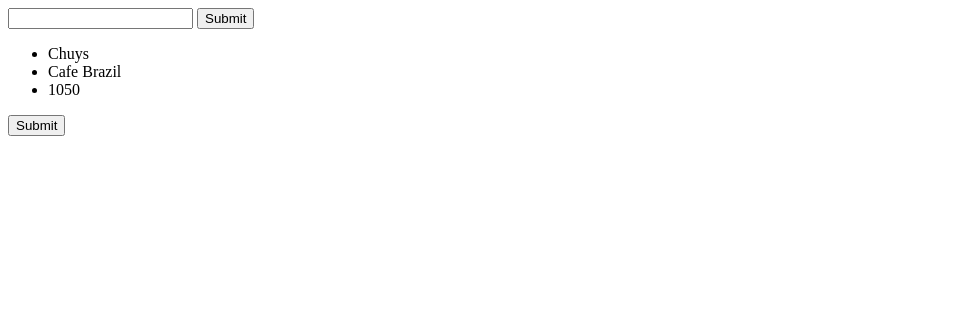
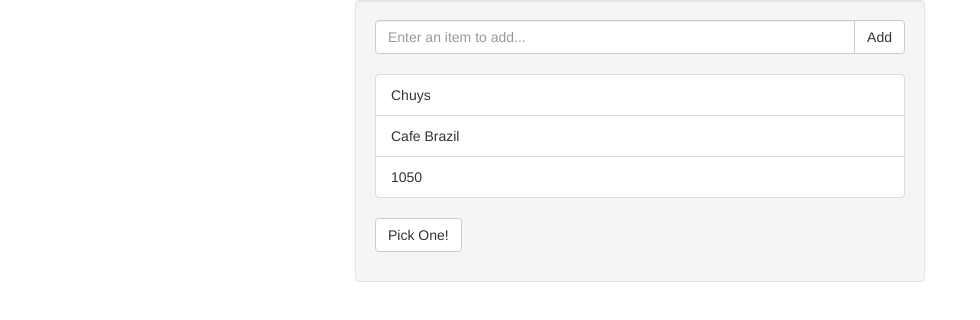
Before and after one commit to jmdarling/Votr, a website: page index.html in a window 1280 px wide. Shown: the whole page, without its empty margins (0-980 px from the left). Drawn offline with nearby package versions, Linux system fonts and the light colour scheme.

Commit message:
Adds basic styling because why not?

```diff
--- a/index.html
+++ b/index.html
@@ -3,25 +3,35 @@
 <head>
     <meta charset="UTF-8">
     <title>Votr</title>
+    <link rel="stylesheet" href="https://maxcdn.bootstrapcdn.com/bootstrap/3.3.5/css/bootstrap.min.css">
+    <link rel="stylesheet" href="votr.css">
     <script src="./bower_components/angular/angular.min.js"></script>
     <script src="votr.js"></script>
 </head>
 <body>
-<div ng-controller="VotrController as votr">
-    <form ng-submit="votr.addListItem()">
-        <input type="text" ng-model="votr.listItemText"/>
-        <input type="submit"/>
-    </form>
+<div class="container" ng-controller="VotrController as votr">
 
-    <ul>
-        <li ng-repeat="listItem in votr.listItems track by $index">{{listItem}}</li>
-    </ul>
+    <div class="col-xs-6 col-xs-offset-3 well">
+        <form class="add-item-form" ng-submit="votr.addListItem()">
+            <div class="input-group">
+                <input class="form-control" type="text" placeholder="Enter an item to add..." ng-model="votr.listItemText"/>
+                <span class="input-group-btn">
+                    <input class="btn btn-default" type="submit" value="Add"/>
+                </span>
+            </div>
+        </form>
 
-    <form ng-submit="votr.pickItem()">
-        <input type="submit">
-    </form>
+        <ul class="list-group">
+            <li class="list-group-item" ng-repeat="listItem in votr.listItems track by $index">{{listItem}}</li>
+        </ul>
 
-    <p>{{ votr.selectedItem }}</p>
+        <form ng-submit="votr.pickItem()">
+            <input class="btn btn-default" type="submit" value="Pick One!">
+        </form>
+
+        <!-- TODO: Highlight the row instead of showing the text. -->
+        <p>{{ votr.selectedItem }}</p>
+    </div>
 </div>
 </body>
 </html>
--- /dev/null
+++ b/votr.css
@@ -0,0 +1,3 @@
+.add-item-form {
+    margin-bottom: 20px;
+}
--- a/votr.js
+++ b/votr.js
@@ -8,8 +8,10 @@
         ];
 
         votr.addListItem = function() {
-            votr.listItems.push(votr.listItemText);
-            votr.listItemText = '';
+            if(votr.listItemText != '') {
+                votr.listItems.push(votr.listItemText);
+                votr.listItemText = '';
+            }
         }
 
         votr.pickItem = function() {
```
